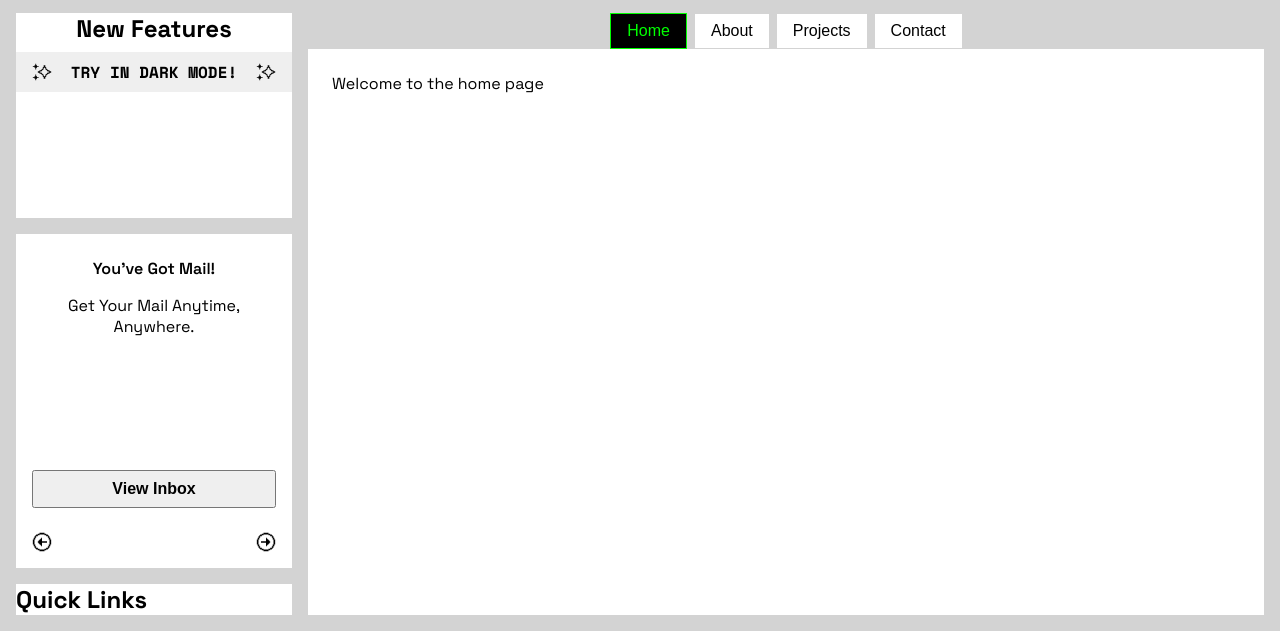
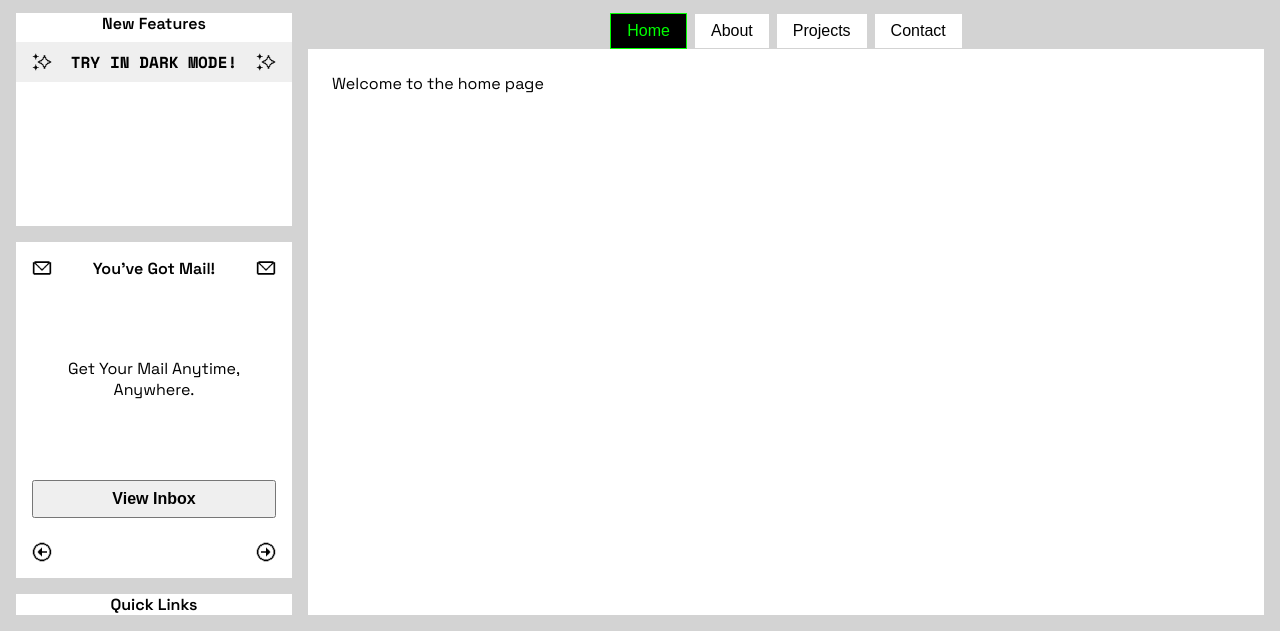
Before and after one commit to thewebwitch/profile, a plain HTML site: page index.html in a window 1280 px wide. Shown: the part 169-800 px from the top of the page. Drawn offline with nearby package versions, Linux system fonts and the light colour scheme.

Commit message:
Add SVG assets for advertisement carousel and update carousel functionality

```diff
--- a/carousel.js
+++ b/carousel.js
@@ -4,46 +4,36 @@ const ADS_CONTENT = [
     title: 'FREE PSYCHIC READING',
     description: 'See what the universe is trying to show you today!',
     cta: 'REVEAL YOUR FUTURE',
+    svg: 'assets/CrystalBall.svg',
   },
   {
     title: "You've Got Mail!",
     description: 'Get Your Mail Anytime, Anywhere.',
     cta: 'View Inbox',
+    svg: 'assets/Envelope.svg',
   },
   {
     title: 'PLAY FOR FREE',
     description: 'Fast rounds. Easy State. No waiting around.',
     cta: 'START GAME',
+    svg: 'assets/Gaming.svg',
   },
 ];
 
 const LENGTH = ADS_CONTENT.length;
 
 export const initCarousel = () => {
-  console.log('Initializing carousel');
-  const ad = document.querySelector('.advertisement');
   let currentIndex = 0;
-
-  // Initialize first ad content
-  const { title, description, cta } = ADS_CONTENT[currentIndex];
-  ad.querySelector('.ad-title').textContent = title;
-  ad.querySelector('.ad-description').textContent = description;
-  ad.querySelector('.ad-cta').textContent = cta;
+  updateAdContent(currentIndex); // Initialize with the first ad
 
   const nextAd = () => {
     currentIndex = (currentIndex + 1) % LENGTH;
-    const { title, description, cta } = ADS_CONTENT[currentIndex];
-    ad.querySelector('.ad-title').textContent = title;
-    ad.querySelector('.ad-description').textContent = description;
-    ad.querySelector('.ad-cta').textContent = cta;
+    updateAdContent(currentIndex);
   };
 
   const prevAd = () => {
     currentIndex = (currentIndex - 1 + LENGTH) % LENGTH;
-    const { title, description, cta } = ADS_CONTENT[currentIndex];
-    ad.querySelector('.ad-title').textContent = title;
-    ad.querySelector('.ad-description').textContent = description;
-    ad.querySelector('.ad-cta').textContent = cta;
+    updateAdContent(currentIndex);
   };
 
   // Event listeners for navigation buttons
@@ -53,3 +43,15 @@ export const initCarousel = () => {
   // Set interval for auto-rotation every 5 seconds
   setInterval(nextAd, 5000);
 };
+
+// Helper function to update ad content based on the current index
+const updateAdContent = (index) => {
+  const ad = document.querySelector('.advertisement');
+  const { title, description, cta } = ADS_CONTENT[index];
+  ad.querySelector('.ad-title').textContent = title;
+  ad.querySelector('.ad-description').textContent = description;
+  ad.querySelector('.ad-cta').textContent = cta;
+  ad.querySelectorAll('.ad-svg').forEach((svg, i) => {
+    svg.src = ADS_CONTENT[index].svg;
+  });
+};
--- a/index.html
+++ b/index.html
@@ -29,7 +29,11 @@
       <!-- Advertisement Carousel -->
       <section class="advertisements">
         <main class="advertisement">
-          <h2 class="ad-title"></h2>
+          <header class="ad-header">
+            <img class="ad-svg" src="" alt="Ad Image" width="20" height="20" />
+            <h2 class="ad-title"></h2>
+            <img class="ad-svg" src="" alt="Ad Image" width="20" height="20" />
+          </header>
           <p class="ad-description"></p>
           <button class="ad-cta"></button>
         </main>
--- a/styles.css
+++ b/styles.css
@@ -72,6 +72,15 @@ body {
   background-color: white;
 }
 
+.section-title {
+  font-size: 1rem;
+  font-weight: 600;
+  font-style: normal;
+  letter-spacing: 0;
+  margin: 0;
+  text-align: center;
+}
+
 .theme-toggle {
   display: flex;
   justify-content: space-between;
@@ -83,7 +92,7 @@ body {
   font-weight: 600;
   font-style: normal;
   letter-spacing: 0;
-  padding: 8px 16px;
+  padding: 0.5rem 1rem;
   width: 100%;
   text-transform: uppercase;
 }
@@ -106,18 +115,27 @@ body {
   gap: 0.5rem;
 }
 
+.ad-header {
+  display: flex;
+  justify-content: space-between;
+  align-items: center;
+}
+
 .ad-title {
   font-size: 1rem;
   font-weight: 600;
   font-style: normal;
   letter-spacing: 0;
   margin: 0;
-  padding: 8px 16px;
   text-align: center;
 }
 
 .ad-description {
   flex-grow: 1;
+  display: flex;
+  flex-direction: column;
+  justify-content: center;
+  align-items: center;
   font-size: 1rem;
   font-weight: 400;
   font-style: normal;
@@ -132,7 +150,7 @@ body {
   font-style: normal;
   letter-spacing: 0;
   margin: 0;
-  padding: 8px 16px;
+  padding: 0.5rem 1rem;
   text-align: center;
 }
 
```
Also changed, not shown: assets/Crystalball.svg (added), assets/Envelope.svg (added), assets/Gaming.svg (added).
